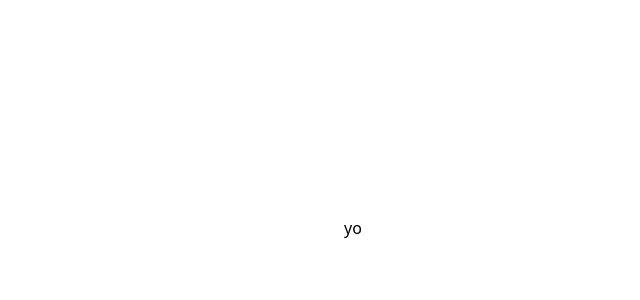
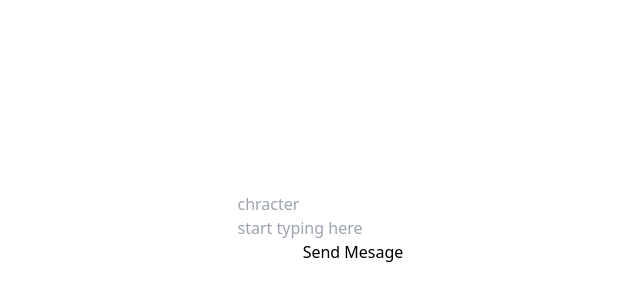
Before and after one commit to patrick-pc/chatgenie, a Next.js app: page / in a window 1280 px wide. Shown: the part 172-472 px from the top of the page, without its empty margins (287-927 px from the left). Built offline with nearby package versions, Linux system fonts and the light colour scheme.

Commit message:
feat: add simple conversation with any character

```diff
--- a/package.json
+++ b/package.json
@@ -14,6 +14,7 @@
     "@types/react": "18.0.26",
     "@types/react-dom": "18.0.10",
     "next": "13.1.1",
+    "openai": "^3.1.0",
     "react": "18.2.0",
     "react-dom": "18.2.0",
     "typescript": "4.9.4"
--- /dev/null
+++ b/pages/api/generate.ts
@@ -0,0 +1,25 @@
+import { Configuration, OpenAIApi } from 'openai'
+import type { NextApiRequest, NextApiResponse } from 'next'
+
+const openai = new OpenAIApi(
+  new Configuration({
+    apiKey: process.env.OPENAI_API_KEY,
+  })
+)
+
+export default async function handler(req: NextApiRequest, res: NextApiResponse) {
+  const basePromptPrefix = `This is a conversation with ${req.body.character}\n`
+
+  console.log(`API: ${basePromptPrefix}${req.body.message}`)
+
+  const baseCompletion = await openai.createCompletion({
+    model: 'text-davinci-003',
+    prompt: `${basePromptPrefix}${req.body.message}\n`,
+    temperature: 0.6,
+    max_tokens: 256,
+  })
+
+  const basePromptOutput = baseCompletion.data.choices.pop()
+
+  res.status(200).json({ output: basePromptOutput })
+}
--- a/pages/api/hello.ts
+++ /dev/null
@@ -1,13 +0,0 @@
-// Next.js API route support: https://nextjs.org/docs/api-routes/introduction
-import type { NextApiRequest, NextApiResponse } from 'next'
-
-type Data = {
-  name: string
-}
-
-export default function handler(
-  req: NextApiRequest,
-  res: NextApiResponse<Data>
-) {
-  res.status(200).json({ name: 'John Doe' })
-}
--- a/pages/index.tsx
+++ b/pages/index.tsx
@@ -1,6 +1,32 @@
+import { useState } from 'react'
 import Head from 'next/head'
 
 export default function Home() {
+  const [character, setCharacter] = useState('')
+  const [message, setMessage] = useState('')
+  const [setCharacterMessage, characterMessage] = useState('')
+  const [isGenerating, setIsGenerating] = useState(false)
+
+  const sendMessage = async () => {
+    setIsGenerating(true)
+
+    console.log('Sending message...')
+    const response = await fetch('/api/generate', {
+      method: 'POST',
+      headers: {
+        'Content-Type': 'application/json',
+      },
+      body: JSON.stringify({ character, message }),
+    })
+
+    const data = await response.json()
+    const { output } = data
+    console.log(`${character}: `, output.text)
+
+    characterMessage(`${output.text}`)
+    setIsGenerating(false)
+  }
+
   return (
     <>
       <Head>
@@ -11,7 +37,26 @@ export default function Home() {
       </Head>
 
       <main>
-        <div className="flex h-screen w-full items-center justify-center">yo</div>
+        <div className="flex h-screen w-full flex-col items-center justify-center">
+          <input
+            type="text"
+            placeholder="chracter"
+            value={character}
+            onChange={(e) => setCharacter(e.target.value)}
+          />
+          <input
+            type="text"
+            placeholder="start typing here"
+            value={message}
+            onChange={(e) => setMessage(e.target.value)}
+          />
+          <button onClick={sendMessage}>Send Mesage</button>
+          {setCharacterMessage && (
+            <div>
+              <p>{setCharacterMessage}</p>
+            </div>
+          )}
+        </div>
       </main>
     </>
   )
```
Also changed, not shown: 1 other file (tests, documents, lock files or other folders).
